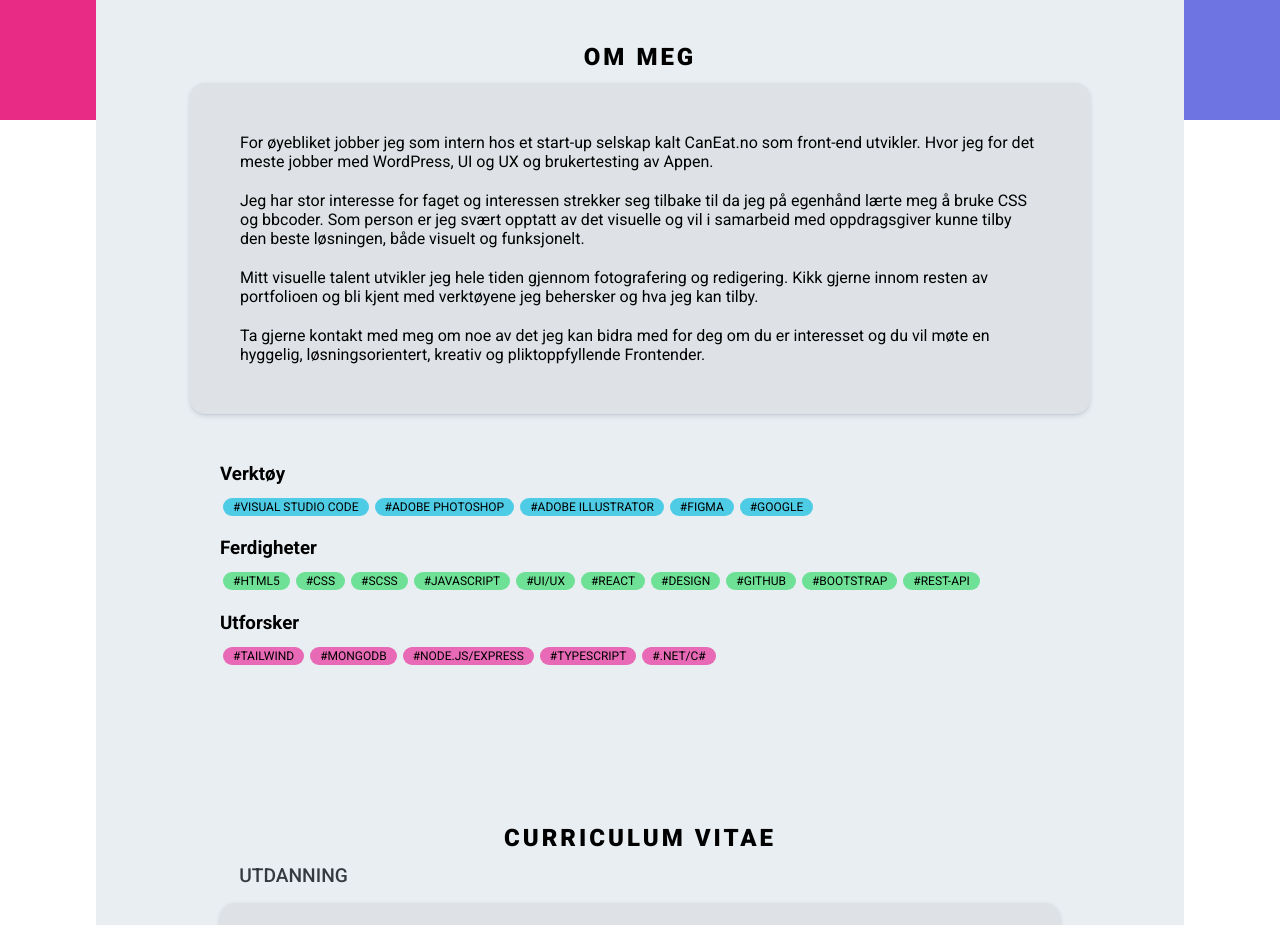
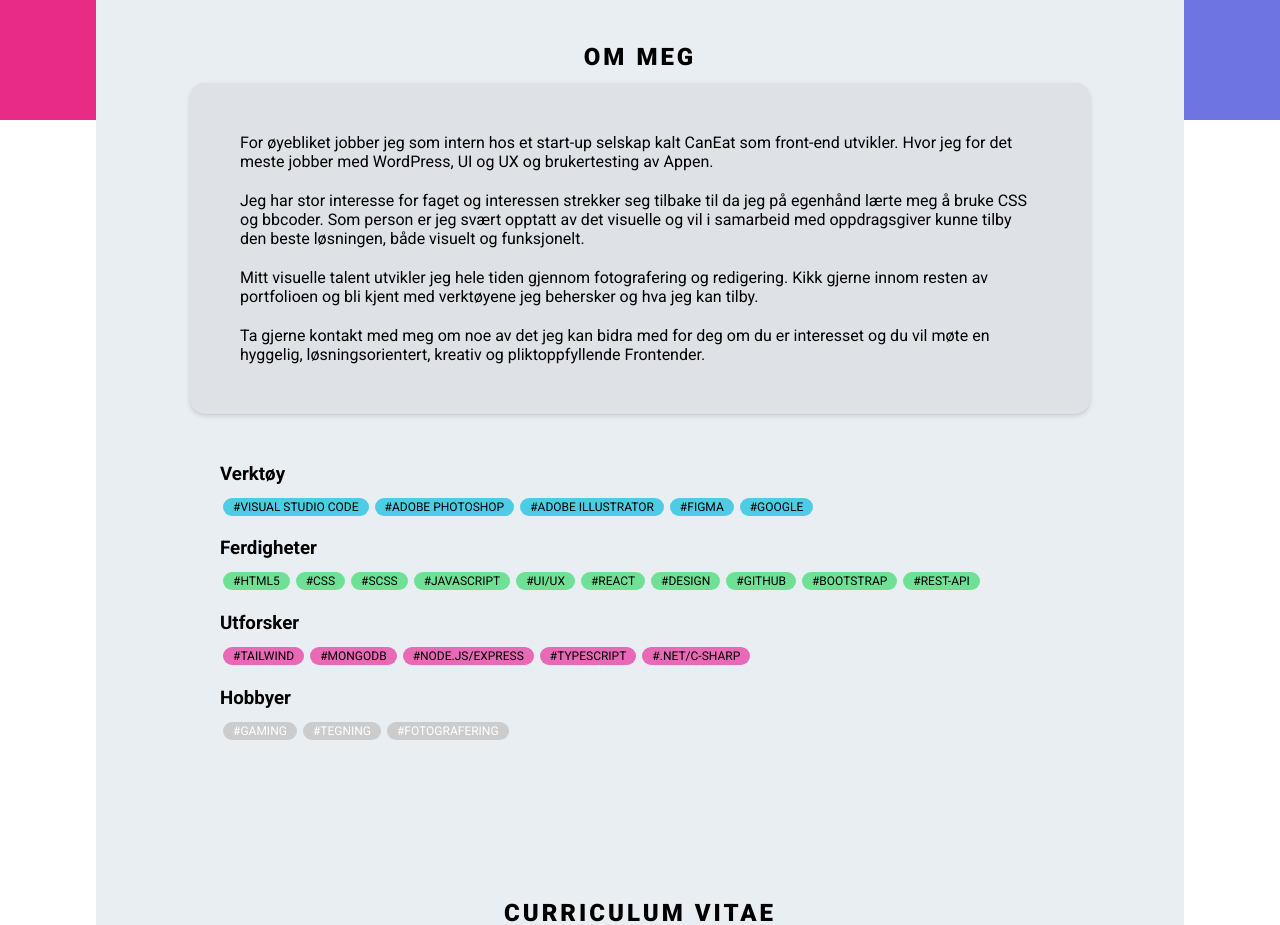
Before and after one commit to H3X-C0DE/Hex-Portfolio, a React (Create React App) app: page / in a window 1280 px wide. Shown: the part 680-1605 px from the top of the page. Built offline with nearby package versions, Linux system fonts and the light colour scheme.

Commit message:
fixed description

```diff
--- a/src/Components/About.jsx
+++ b/src/Components/About.jsx
@@ -10,8 +10,8 @@ export default function About() {
           <div className="pitch">
             <p>
               For øyebliket jobber jeg som intern hos et start-up selskap kalt
-              CanEat.no som front-end utvikler. Hvor jeg for det meste jobber
-              med WordPress, UI og UX og brukertesting av Appen.
+              CanEat som front-end utvikler. Hvor jeg for det meste jobber med
+              WordPress, UI og UX og brukertesting av Appen.
             </p>
             <p>
               Jeg har stor interesse for faget og interessen strekker seg
@@ -63,7 +63,13 @@ export default function About() {
               <div className="tag tag-learning">#MongoDB</div>
               <div className="tag tag-learning">#Node.js/Express</div>
               <div className="tag tag-learning">#Typescript</div>
-              <div className="tag tag-learning">#.NET/C#</div>
+              <div className="tag tag-learning">#.NET/C-Sharp</div>
+            </div>
+            <h3 className="tag-title">Hobbyer</h3>
+            <div className="tag-content">
+              <div className="tag tag-hobbies">#Gaming</div>
+              <div className="tag tag-hobbies">#Tegning</div>
+              <div className="tag tag-hobbies">#Fotografering</div>
             </div>
           </div>
         </FadeInOut>
```
